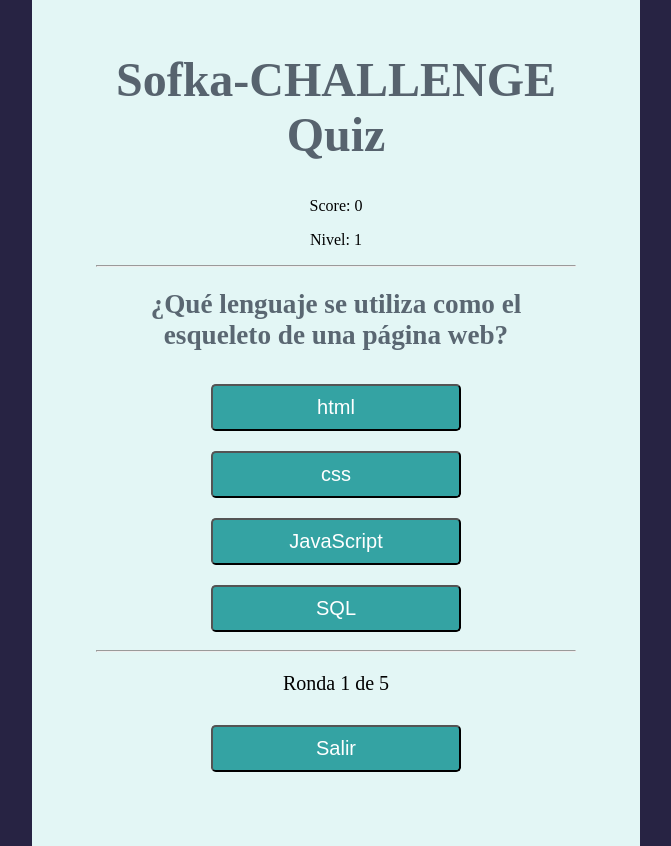
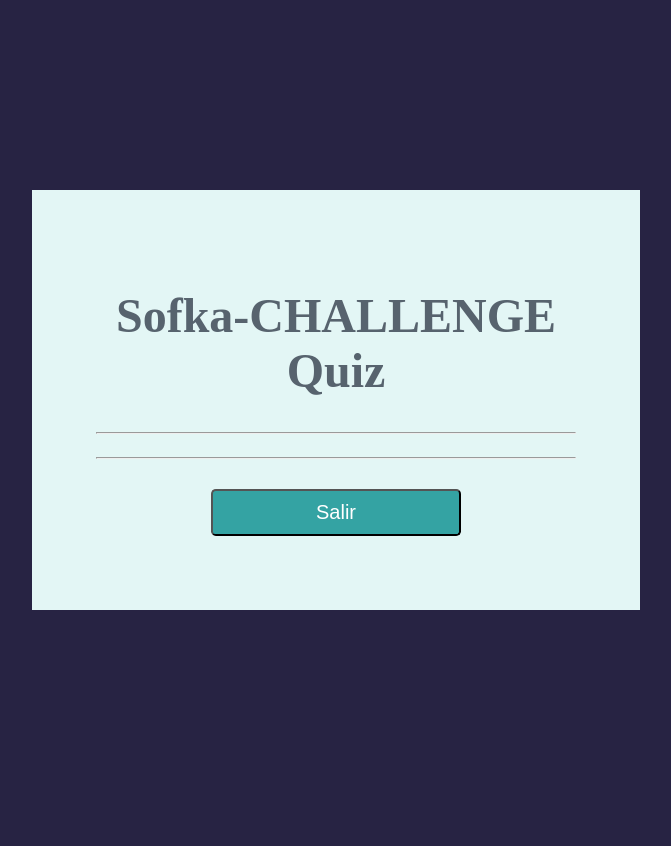
Before and after one commit to fabrikolof/SofkaU-Challenge-2022, a plain HTML site: page game.html in a window 1280 px wide. Shown: the whole page, without its empty margins (304-975 px from the left). After the commit the page ends 800 px from the top, so only its background shows below. Drawn offline with Linux system fonts and the light colour scheme; some packages are replaced by stand-ins of ours; a script that the page names is missing.

Commit message:
experimentation

```diff
--- a/js/game.mjs
+++ b/js/game.mjs
@@ -1,54 +1,49 @@
-// @ts-check
-import { random } from "../data/questions.mjs";
-import { Game } from "../models/Game.mjs";
-import { Player } from "../models/Player.mjs";
-import { UI } from "../models/UI.mjs";
+// // @ts-check
+// import { random } from "../data/questions.mjs";
+// import { Game } from "../models/Game.mjs";
+// import { Player } from "../models/Player.mjs";
+// import { UI } from "../models/UI.mjs";
 
-/**
- *
- * @param {Game} game the main game object
- * @param {UI} ui ui object
- */
-const renderPage = (game, ui) => {
+// /**
+//  *
+//  * @param {Game} game the main game object
+//  * @param {UI} ui ui object
+//  */
+// const renderPage = (game, ui) => {
 
-  if (game.idEnded()) {
-    let nombre = sessionStorage.getItem("name");
-    let player = new Player(nombre);
-    player.saveScore(game.score);
-    ui.showScores(game.score)
-  } else {
-    ui.showQuestion(game.getQuestionIndex().text);
-    ui.showOptions(game.getQuestionIndex().options, (currentOption) => {
-      game.guess(currentOption);
-      renderPage(game, ui);
-    });
-    ui.showProgress(game.questionIndex + 1, game.questions.length);
-    ui.showActualScore(game.score);
-    ui.showLevel(game.questionIndex + 1)
-  }
-};
+//   if (game.idEnded()) {
+//     let nombre = sessionStorage.getItem("name");
+//     let player = new Player(nombre);
+//     player.saveScore(game.score);
+//     ui.showScores(game.score)
+//   } else {
+//     ui.showQuestion(game.getQuestionIndex().text);
+//     ui.showOptions(game.getQuestionIndex().options, (currentOption) => {
+//       game.guess(currentOption);
+//       renderPage(game, ui);
+//     });
+//     ui.showProgress(game.questionIndex + 1, game.questions.length);
+//     ui.showActualScore(game.score);
+//     ui.showLevel(game.questionIndex + 1)
+//   }
+// };
 
-document.getElementById("salir").addEventListener("click", () => {
-  // let nombre = sessionStorage.getItem("name");
-  // let player = new Player(nombre);
-  // let scoreString = document.getElementById("score").innerText;
-  // let score = parseFloat(scoreString.replace("Score: ", ""));
-  // if(score > 0) {
-  //   player.saveScore(score);
-  // }
-  // sessionStorage.removeItem("name");
-
-  //Redirect to ranking
-  redirection(gameLocalHost, rankingLocalHost, rankingGithub)
-});
+// document.getElementById("salir").addEventListener("click", () => {
+//   redirection(gameLocalHost, rankingLocalHost, rankingGithub)
+// });
 
 
-function main() {
-  const game = new Game(random());
-  const ui = new UI();
-  renderPage(game, ui);
+// function main() {
+//   const game = new Game(random());
+//   const ui = new UI();
+//   renderPage(game, ui);
 
-}
+// }
 
 
-main();
+// main();
+
+
+
+
+console.log("funciona")
```
Also changed, not shown: index.html (+1 -0 lines).
